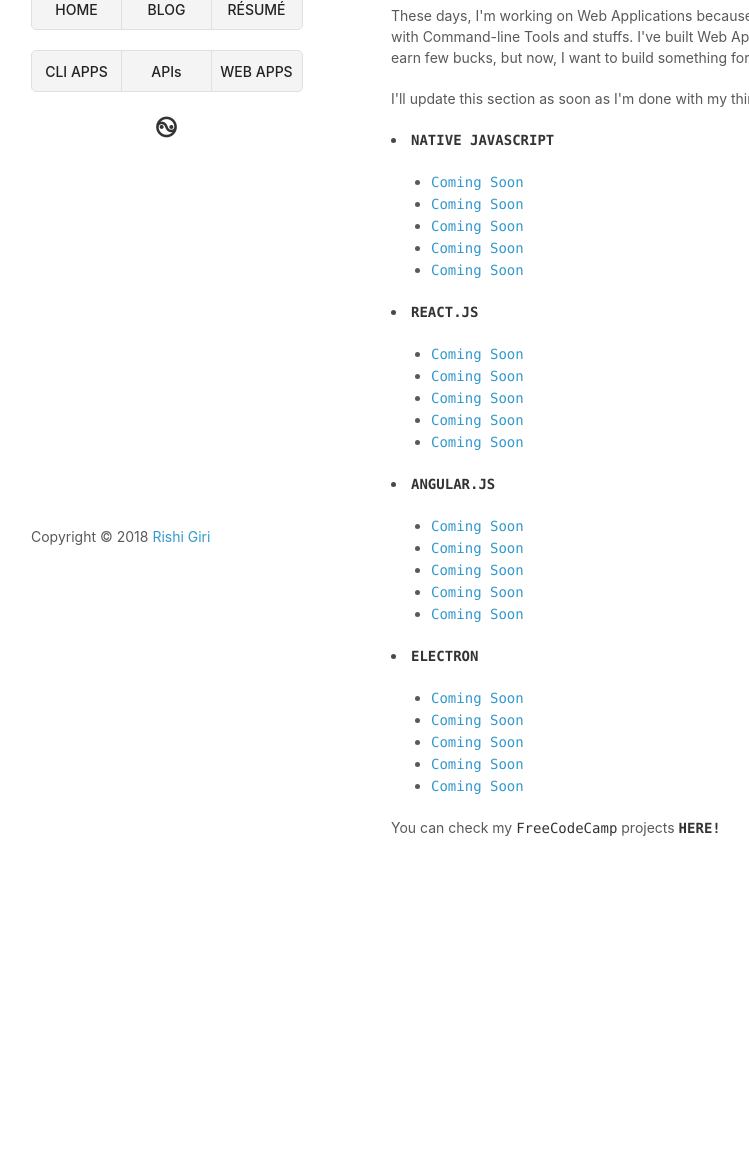
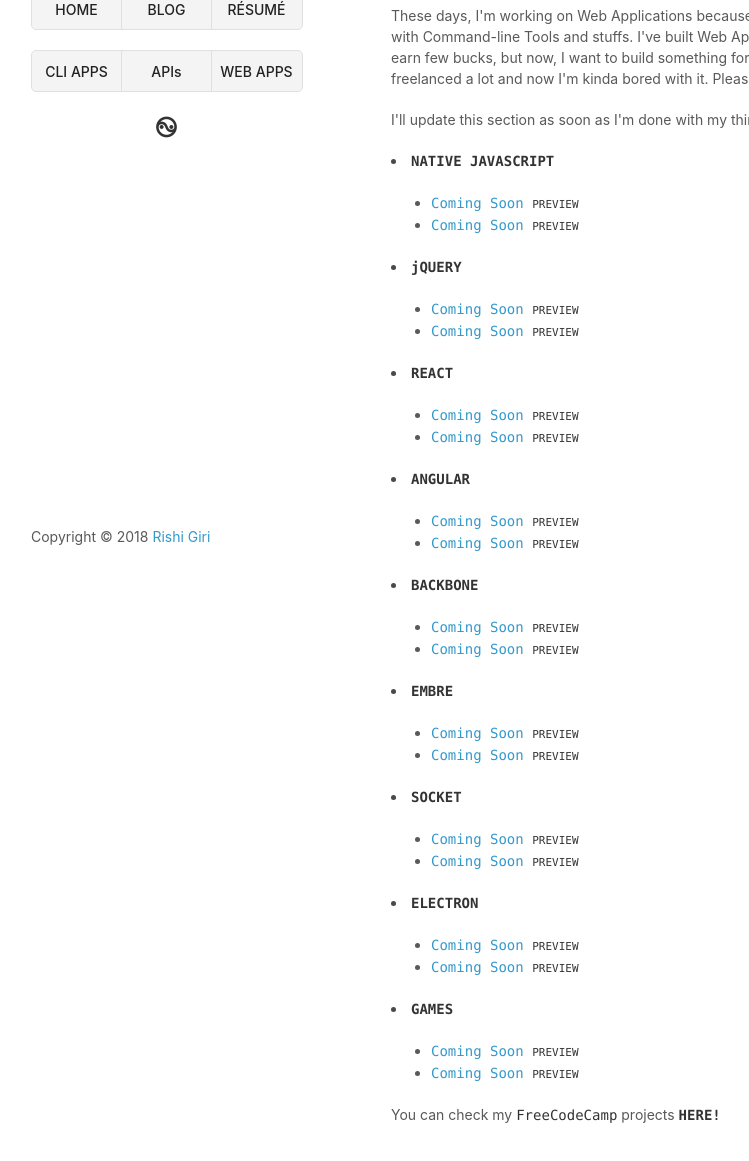
Before and after one commit to rishigiridotcom/rishigiri.tk, a plain HTML site: page projects/webapps.html in a window 1280 px wide. Shown: the part 183-1344 px from the top of the page, without its empty margins (179-928 px from the left). Before the commit the page ends 1092 px from the top, so only its background shows below. Drawn offline with Linux system fonts and the light colour scheme.

Commit message:
variations
instead of focusing on single tech, use many

```diff
--- a/projects/webapps.html
+++ b/projects/webapps.html
@@ -39,7 +39,7 @@
             <h1>Personal Projects!</h1>
             <h4><small>NOTE - THIS PAGE WILL BE FULLY UPDATED BY THE END OF 2018.</small></h4>
             <h3>Web Applications</h3>
-            <p> These days, I'm working on Web Applications because I've had enough with Command-line Tools and stuffs. I've built Web Apps in past but only to earn few bucks, but now, I want to build something for myself.</p>
+            <p> These days, I'm working on Web Applications because I've had enough with Command-line Tools and stuffs. I've built Web Apps in past but only to earn few bucks, but now, I want to build something for myself. Yes, I've freelanced a lot and now I'm kinda bored with it. Please don't judge me!</p>
             <p> I'll update this section as soon as I'm done with my things. Stay tuned! </p>
 
             <h4>
@@ -47,35 +47,62 @@
             </h4>
 
             <ul>
-                <li><code> <a href="">Coming Soon</a> </code></li>
-                <li><code> <a href="">Coming Soon</a> </code></li>
-                <li><code> <a href="">Coming Soon</a> </code></li>
-                <li><code> <a href="">Coming Soon</a> </code></li>
-                <li><code> <a href="">Coming Soon</a> </code></li>
+                <li><code> <a href="">Coming Soon</a> <small><a href=""><code>PREVIEW</code></a></small></code></li>
+                <li><code> <a href="">Coming Soon</a> <small><a href=""><code>PREVIEW</code></a></small></code></li>
             </ul>
 
             <h4>
-                <li><code><b>REACT.JS</b></code></li>
+                <li><code><b>jQUERY</b></code></li>
             </h4>
 
             <ul>
-                <li><code> <a href="">Coming Soon</a> </code></li>
-                <li><code> <a href="">Coming Soon</a> </code></li>
-                <li><code> <a href="">Coming Soon</a> </code></li>
-                <li><code> <a href="">Coming Soon</a> </code></li>
-                <li><code> <a href="">Coming Soon</a> </code></li>
+                <li><code> <a href="">Coming Soon</a > <small><a href=""><code>PREVIEW</code></a></small></code></li>
+                <li><code> <a href="">Coming Soon</a > <small><a href=""><code>PREVIEW</code></a></small></code></li>
             </ul>
 
             <h4>
-                <li><code><b>ANGULAR.JS</b></code></li>
+                <li><code><b>REACT</b></code></li>
             </h4>
 
             <ul>
-                <li><code> <a href="">Coming Soon</a> </code></li>
-                <li><code> <a href="">Coming Soon</a> </code></li>
-                <li><code> <a href="">Coming Soon</a> </code></li>
-                <li><code> <a href="">Coming Soon</a> </code></li>
-                <li><code> <a href="">Coming Soon</a> </code></li>
+                <li><code> <a href="">Coming Soon</a> <small><a href=""><code>PREVIEW</code></a></small></code></li>
+                <li><code> <a href="">Coming Soon</a> <small><a href=""><code>PREVIEW</code></a></small></code></li>
+            </ul>
+
+            <h4>
+                <li><code><b>ANGULAR</b></code></li>
+            </h4>
+
+            <ul>
+                <li><code> <a href="">Coming Soon</a> <small><a href=""><code>PREVIEW</code></a></small></code></li>
+                <li><code> <a href="">Coming Soon</a> <small><a href=""><code>PREVIEW</code></a></small></code></li>
+            </ul>
+
+            <h4>
+                <li><code><b>BACKBONE</b></code></li>
+            </h4>
+
+            <ul>
+                <li><code> <a href="">Coming Soon</a> <small><a href=""><code>PREVIEW</code></a></small></code></li>
+                <li><code> <a href="">Coming Soon</a> <small><a href=""><code>PREVIEW</code></a></small></code></li>
+            </ul>
+
+            <h4>
+                <li><code><b>EMBRE</b></code></li>
+            </h4>
+
+            <ul>
+                <li><code> <a href="">Coming Soon</a> <small><a href=""><code>PREVIEW</code></a></small></code></li>
+                <li><code> <a href="">Coming Soon</a> <small><a href=""><code>PREVIEW</code></a></small></code></li>
+            </ul>
+
+            <h4>
+                <li><code><b>SOCKET</b></code></li>
+            </h4>
+
+            <ul>
+                <li><code> <a href="">Coming Soon</a> <small><a href=""><code>PREVIEW</code></a></small></code></li>
+                <li><code> <a href="">Coming Soon</a> <small><a href=""><code>PREVIEW</code></a></small></code></li>
             </ul>
 
             <h4>
@@ -83,11 +110,17 @@
             </h4>
 
             <ul>
-                <li><code> <a href="">Coming Soon</a> </code></li>
-                <li><code> <a href="">Coming Soon</a> </code></li>
-                <li><code> <a href="">Coming Soon</a> </code></li>
-                <li><code> <a href="">Coming Soon</a> </code></li>
-                <li><code> <a href="">Coming Soon</a> </code></li>
+                <li><code> <a href="">Coming Soon</a> <small><a href=""><code>PREVIEW</code></a></small></code></li>
+                <li><code> <a href="">Coming Soon</a> <small><a href=""><code>PREVIEW</code></a></small></code></li>
+            </ul>
+
+            <h4>
+                <li><code><b>GAMES</b></code></li>
+            </h4>
+
+            <ul>
+                <li><code> <a href="">Coming Soon</a> <small><a href=""><code>PREVIEW</code></a></small></code></li>
+                <li><code> <a href="">Coming Soon</a> <small><a href=""><code>PREVIEW</code></a></small></code></li>
             </ul>
 
             <p>
```
